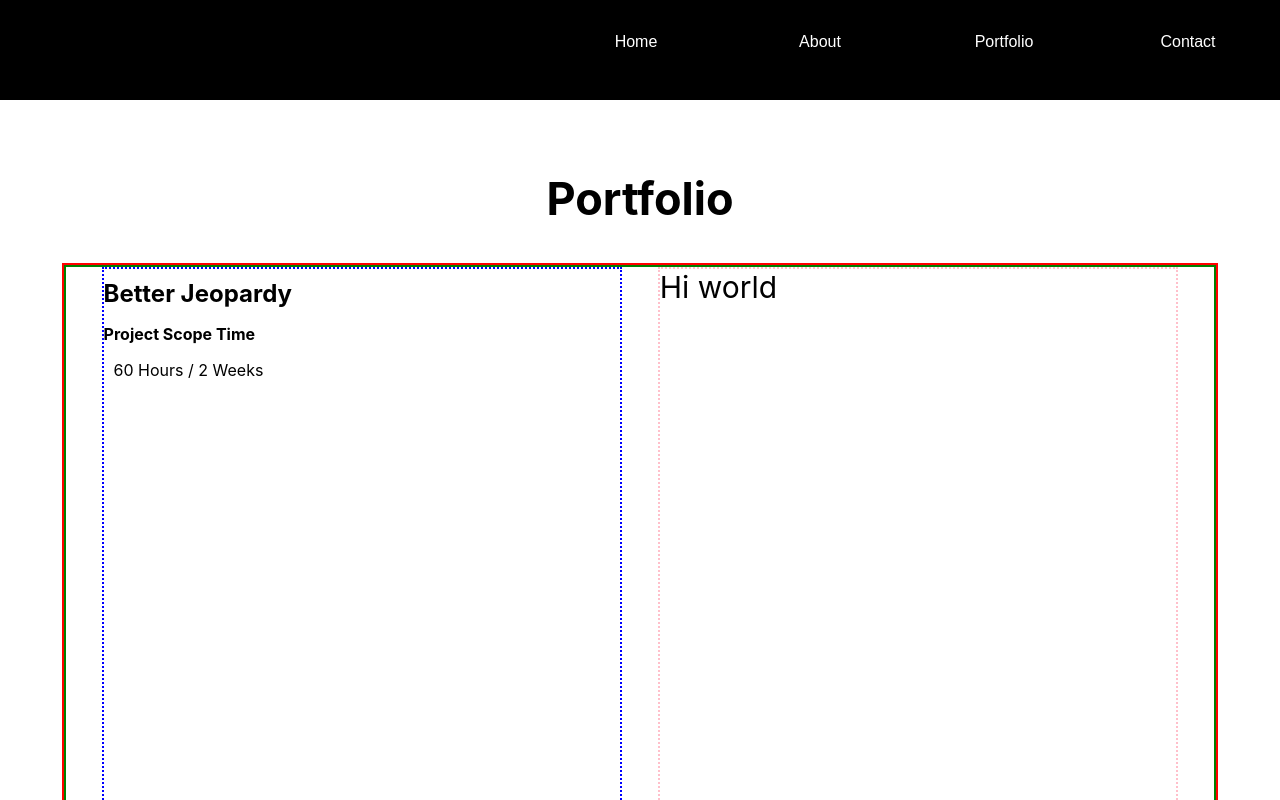
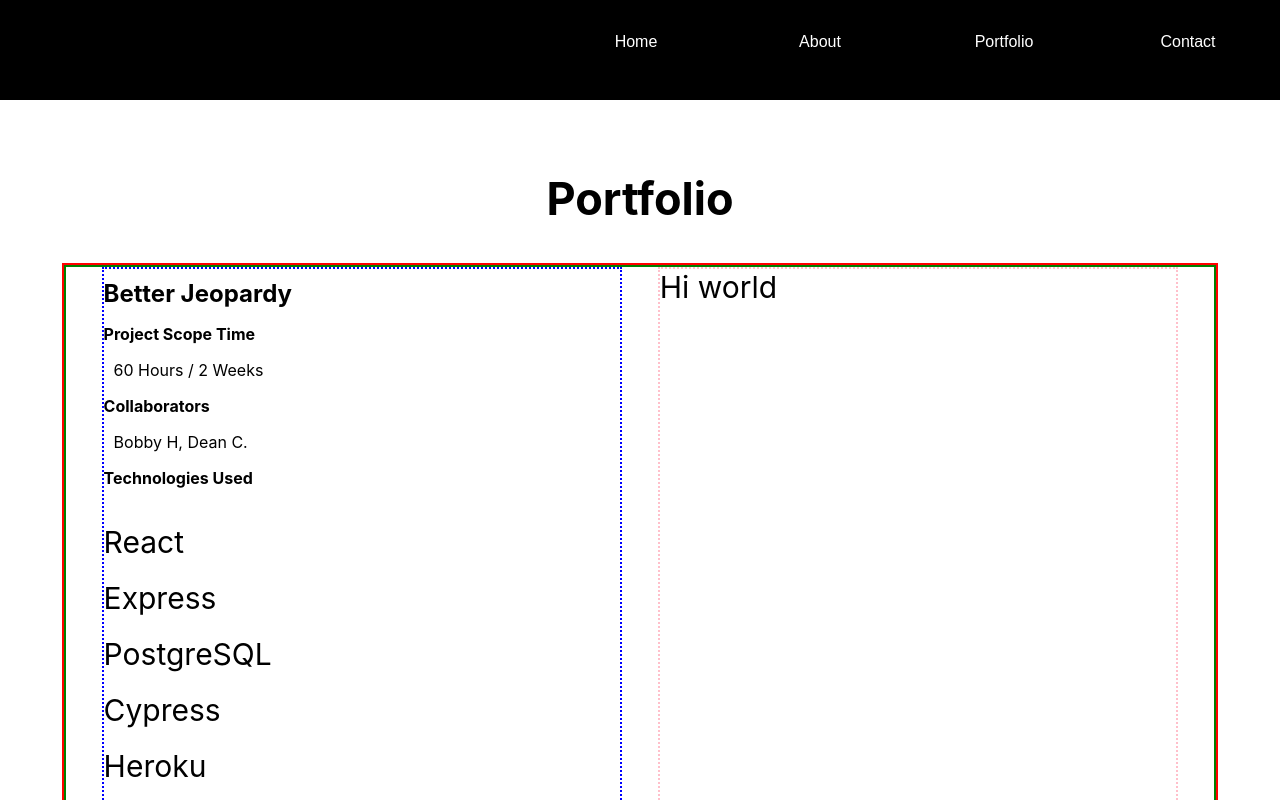
Before and after one commit to shawnmcmahon/portfolio, a React (Create React App) app: page /projects in a window 1280 px wide. Shown: the top 800 px of the page. Built offline with nearby package versions, Linux system fonts and the light colour scheme.

Commit message:
Add tech stack list

```diff
--- a/src/Components/Projects/Projects.js
+++ b/src/Components/Projects/Projects.js
@@ -10,6 +10,16 @@ const Projects = () => {
               <h3 className="project-title">Better Jeopardy</h3>
                 <p className="label">Project Scope Time</p>
                   <p className="value">60 Hours / 2 Weeks</p>
+                <p className="label">Collaborators</p>
+                  <p className="value">Bobby H,  Dean C. </p>
+                <p className="label">Technologies Used</p>
+                  <ul className="tech-stack-list">
+                    <li>React</li>
+                    <li>Express</li>
+                    <li>PostgreSQL</li>
+                    <li>Cypress</li>
+                    <li>Heroku</li>
+                  </ul>
             </div>
             <div className="project-images-container">
               Hi world
```
